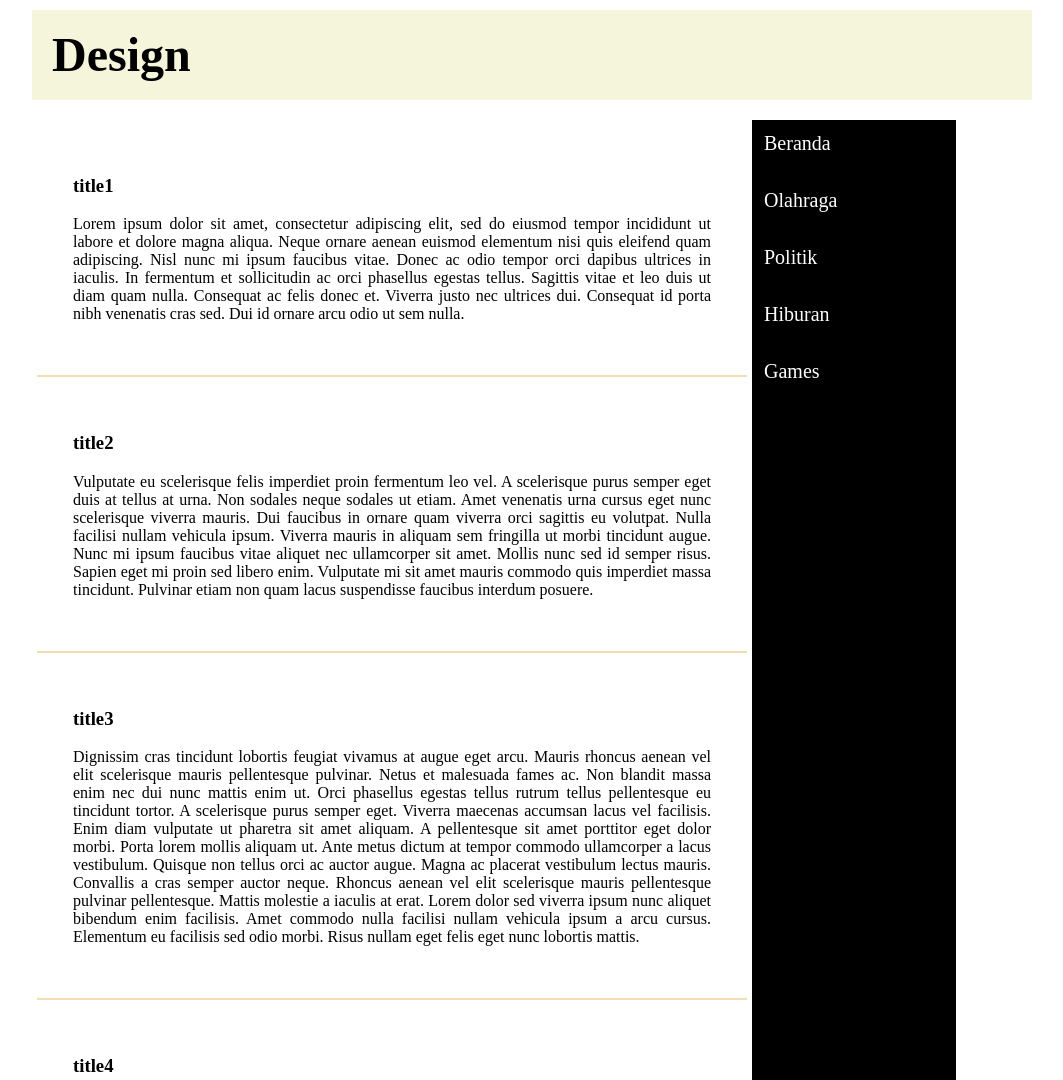
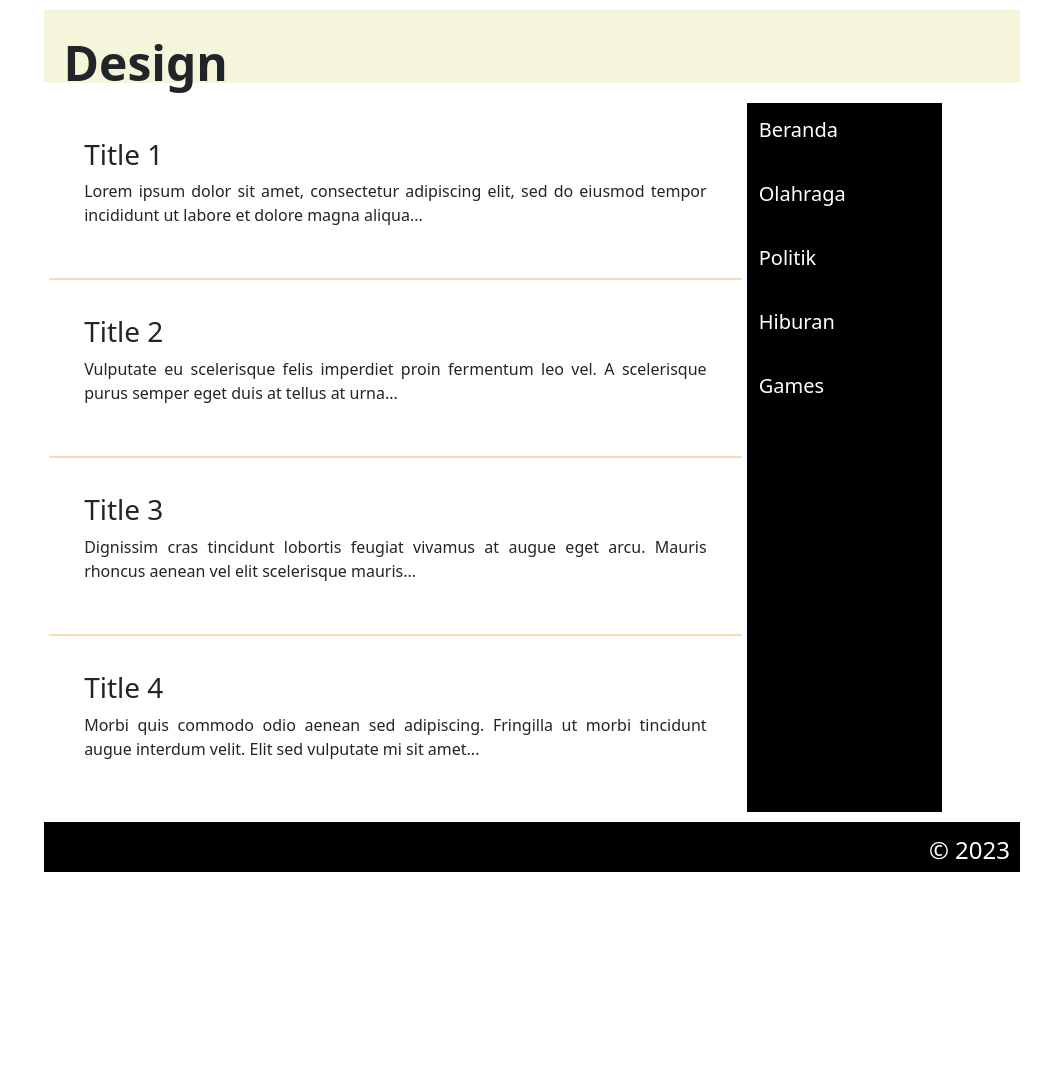
Before and after one commit to Riyan089/11201053.github.io, a plain HTML site: page WebDesain/index.html in a window 1280 px wide. Shown: the top 1080 px of the page, without its empty margins (108-1171 px from the left). After the commit the page ends 882 px from the top, so only its background shows below. Drawn offline with nearby package versions, Linux system fonts and the light colour scheme.

Commit message:
Update index.html

```diff
--- a/WebDesain/index.html
+++ b/WebDesain/index.html
@@ -1,54 +1,105 @@
 <!DOCTYPE html>
-<html>
+<html lang="en">
 <head>
-        <title> Home </title>
+    <meta charset="UTF-8">
+    <meta name="viewport" content="width=device-width, initial-scale=1.0">
+    <title>Home</title>
+    <!-- Link to Bootstrap CSS from a CDN -->
+    <link href="https://cdn.jsdelivr.net/npm/bootstrap@5.7.0/dist/css/bootstrap.min.css" rel="stylesheet" integrity="sha384-Pzjw8f+ua7Kw1TIq0v8FqFjcJ6pajs/rfdfs3SO+kzT38rVZHL5b8u5F92pex5fP3g" crossorigin="anonymous">
+    <!-- Link to your custom CSS files -->
     <link href="style.css" rel="stylesheet" type="text/css">
     <link href="article.css" rel="stylesheet" type="text/css">
+    <style>
+        /* Custom CSS for header and footer */
+        footer {
+            font-size: x-large;
+            background: #000000;
+            height: 50px;
+            color: white;
+            padding: 10px;
+            width: 100%;
+            margin-top: 1%;
+            text-align: end;
+        }
 
+        /* Custom CSS for navigation */
+        nav {
+            border: 2px solid black;
+            width: 20%;
+            margin-left: 0px;
+            background: black;
+            color: white;
+            text-decoration: none;
+        }
+        nav a {
+            color: white;
+            text-decoration: none;
+            display: block;
+            font-size: 20px;
+            margin-top: 10px;
+        }
+        nav a:hover {
+            background: gray;
+        }
+
+        /* Custom CSS for main content */
+        .container {
+            font-variant-caps: normal;
+            width: 1000px;
+            margin: 10px auto;
+            display: flex;
+            flex-wrap: wrap;
+        }
+
+        section {
+            text-align: justify;
+            margin-left: 5px;
+            margin-right: 5px;
+        }
+
+        article {
+            width: 72%;
+            box-sizing: border-box;
+        }
+
+        header {
+            background: beige;
+            height: 73px;
+            padding-top: 17px;
+            width: 100%;
+            margin-bottom: 2%;
+            padding-left: 2%;
+            font-size: xxx-large;
+            font-weight: 600;
+        }
+    </style>
 </head>
+<body>
+    <div class="container">
+        <!-- Header -->
+        <header>Design</header>
 
-    <body>
-        <section class="container">
-			<header> Design </header>
+        <!-- Main Content -->
         <article>
-
             <section class="article">
-                <h3>title1</h3>
-                <p>Lorem ipsum dolor sit amet, consectetur adipiscing elit, sed do eiusmod tempor incididunt ut labore et dolore
-                    magna aliqua. Neque ornare aenean euismod elementum nisi quis eleifend quam adipiscing. Nisl nunc mi ipsum
-                    faucibus vitae. Donec ac odio tempor orci dapibus ultrices in iaculis. In fermentum et sollicitudin ac orci
-                    phasellus egestas tellus. Sagittis vitae et leo duis ut diam quam nulla. Consequat ac felis donec et. Viverra
-                    justo nec ultrices dui. Consequat id porta nibh venenatis cras sed. Dui id ornare arcu odio ut sem nulla.</p>
+                <h3>Title 1</h3>
+                <p>Lorem ipsum dolor sit amet, consectetur adipiscing elit, sed do eiusmod tempor incididunt ut labore et dolore magna aliqua...</p>
             </section>
             <section class="article">
-                <h3>title2</h3>
-                <p>Vulputate eu scelerisque felis imperdiet proin fermentum leo vel. A scelerisque purus semper eget duis at tellus
-                    at urna. Non sodales neque sodales ut etiam. Amet venenatis urna cursus eget nunc scelerisque viverra mauris. Dui
-                    faucibus in ornare quam viverra orci sagittis eu volutpat. Nulla facilisi nullam vehicula ipsum. Viverra mauris in
-                    aliquam sem fringilla ut morbi tincidunt augue. Nunc mi ipsum faucibus vitae aliquet nec ullamcorper sit amet. Mollis
-                    nunc sed id semper risus. Sapien eget mi proin sed libero enim. Vulputate mi sit amet mauris commodo quis imperdiet
-                    massa tincidunt. Pulvinar etiam non quam lacus suspendisse faucibus interdum posuere.</p>
+                <h3>Title 2</h3>
+                <p>Vulputate eu scelerisque felis imperdiet proin fermentum leo vel. A scelerisque purus semper eget duis at tellus at urna...</p>
             </section>
             <section class="article">
-                <h3>title3</h3>
-                <p>Dignissim cras tincidunt lobortis feugiat vivamus at augue eget arcu. Mauris rhoncus aenean vel elit scelerisque mauris
-                    pellentesque pulvinar. Netus et malesuada fames ac. Non blandit massa enim nec dui nunc mattis enim ut. Orci phasellus
-                    egestas tellus rutrum tellus pellentesque eu tincidunt tortor. A scelerisque purus semper eget. Viverra maecenas accumsan
-                    lacus vel facilisis. Enim diam vulputate ut pharetra sit amet aliquam. A pellentesque sit amet porttitor eget dolor morbi.
-                    Porta lorem mollis aliquam ut. Ante metus dictum at tempor commodo ullamcorper a lacus vestibulum. Quisque non tellus orci
-                    ac auctor augue. Magna ac placerat vestibulum lectus mauris. Convallis a cras semper auctor neque. Rhoncus aenean vel elit
-                    scelerisque mauris pellentesque pulvinar pellentesque. Mattis molestie a iaculis at erat. Lorem dolor sed viverra ipsum nunc
-                    aliquet bibendum enim facilisis. Amet commodo nulla facilisi nullam vehicula ipsum a arcu cursus. Elementum eu facilisis sed
-                    odio morbi. Risus nullam eget felis eget nunc lobortis mattis.</p>
+                <h3>Title 3</h3>
+                <p>Dignissim cras tincidunt lobortis feugiat vivamus at augue eget arcu. Mauris rhoncus aenean vel elit scelerisque mauris...</p>
             </section>
             <section class="article">
-                <h3>title4</h3>
-                <p>Morbi quis commodo odio aenean sed adipiscing. Fringilla ut morbi tincidunt augue interdum velit. Elit sed vulputate mi sit amet
-                    mauris. Sit amet luctus venenatis lectus magna. Vel pharetra vel turpis nunc. Nibh nisl condimentum id venenatis a condimentum
-                    vitae. Aenean vel elit scelerisque mauris pellentesque pulvinar pellentesque habitant morbi. Tincidunt id aliquet risus feugiat
-                    in ante metus dictum at. Viverra nam libero justo laoreet. In arcu cursus euismod quis viverra..</p>
+                <h3>Title 4</h3>
+                <p>Morbi quis commodo odio aenean sed adipiscing. Fringilla ut morbi tincidunt augue interdum velit. Elit sed vulputate mi sit amet...</p>
             </section>
         </article>
+
+        <!-- Navigation -->
         <nav>
             <ul>
                 <li><a href="index.html">Beranda</a></li>
@@ -58,9 +109,12 @@
                 <li><a href="index.html">Games</a></li>
             </ul>
         </nav>
-			<footer> 2023 </footer>
-		</section>
 
+        <!-- Footer -->
+        <footer>&copy; 2023</footer>
+    </div>
+
+    <!-- Link to Bootstrap JS (popper.js and Bootstrap JavaScript) from a CDN -->
+    <script src="https://cdn.jsdelivr.net/npm/bootstrap@5.7.0/dist/js/bootstrap.min.js" integrity="sha384-c2nICXq1I8JCav6fDHYzQW05bYO0Xw3d6f9VjH5G5L1sEF1aD4fW3d/AV/CN6RSFg" crossorigin="anonymous"></script>
 </body>
-
 </html>
```
Lines whose indentation alone changed are shown as unchanged.
